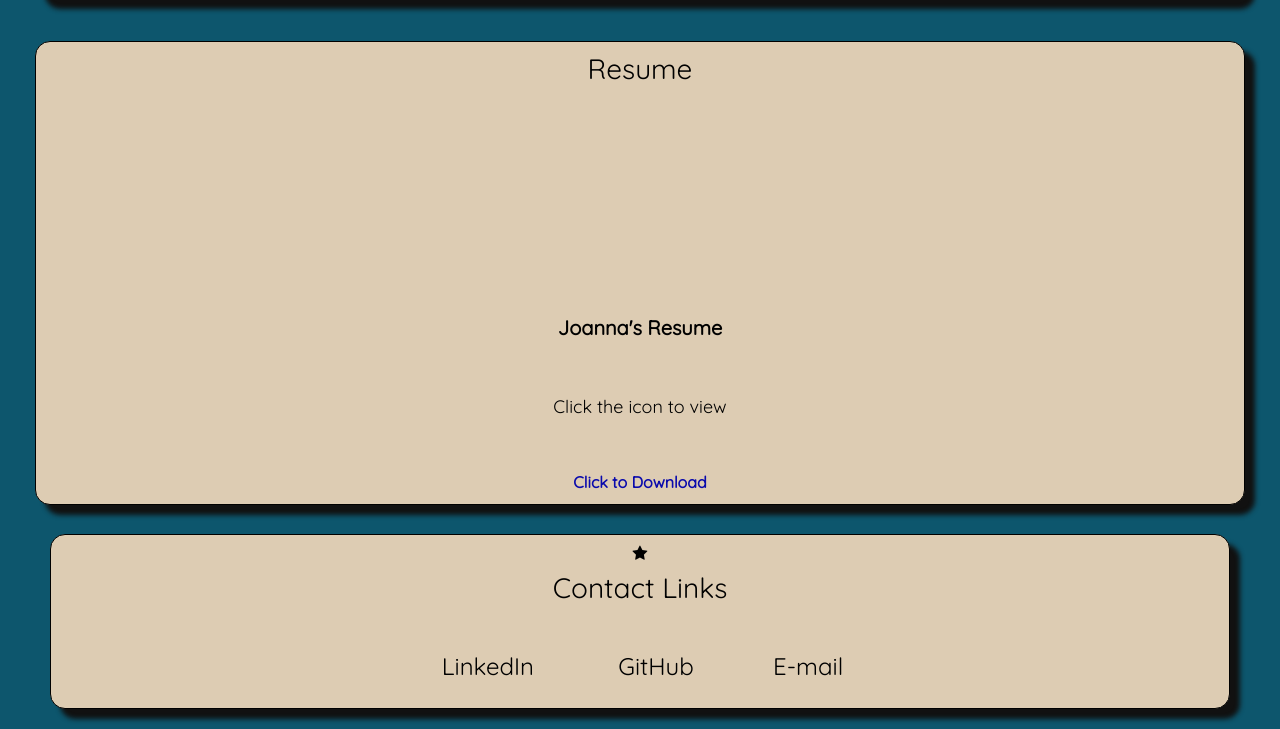
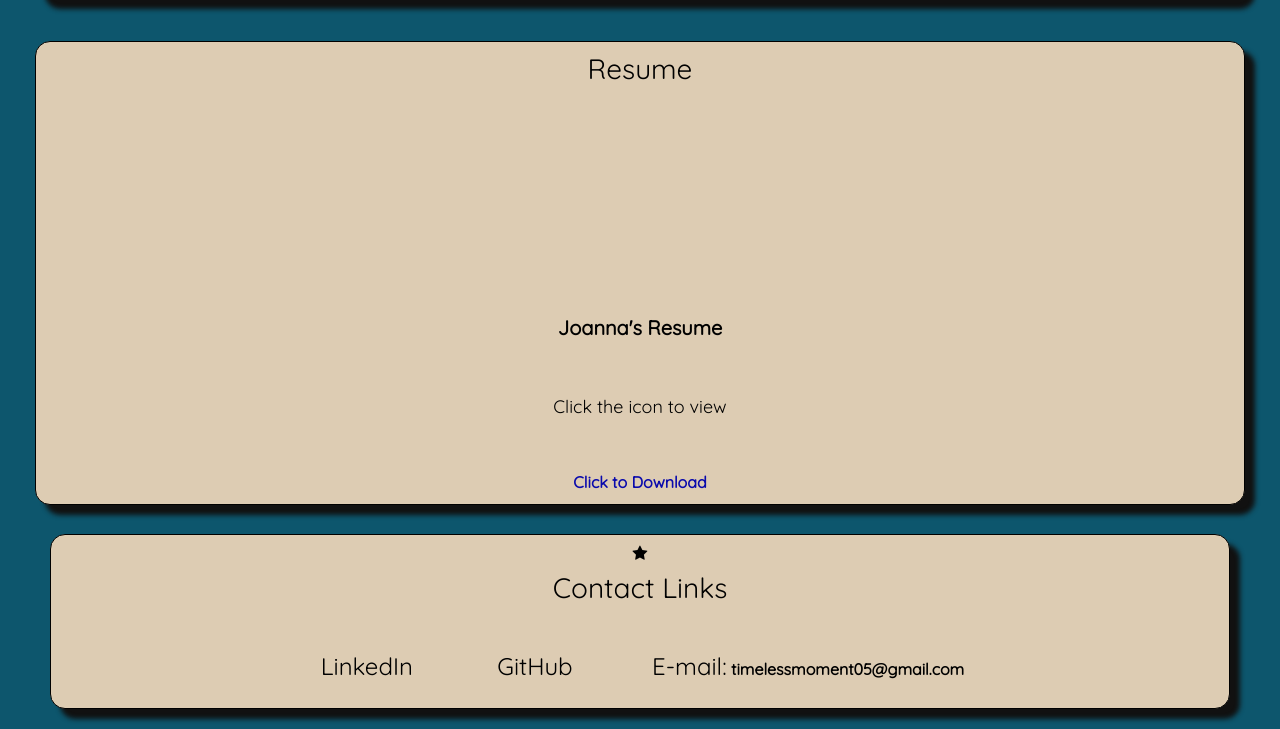
Before and after one commit to Jo37973/Joanna-Updated-Portfolio, a plain HTML site: page index.html in a window 1280 px wide. Shown: the part 1704-2433 px from the top of the page. Drawn offline with nearby package versions, Linux system fonts and the light colour scheme; no server answers.

Commit message:
adding e-mail next to e-mail clickable link

```diff
--- a/index.html
+++ b/index.html
@@ -118,7 +118,7 @@
         <ul class="getintouch">
         <li><a href="https://www.linkedin.com/in/jo37973/" target="_blank"><span class="iconify-inline" data-icon="ri:linkedin-box-fill" data-width="32" style="margin-right: 5px; vertical-align: -0.40em;"></span><h4>LinkedIn</h4></a></li>
         <li><a href="https://www.github.com/jo37973" target="_blank"><span class="iconify-inline" data-icon="bi:github" style="color: black; margin-right: 10px; vertical-align: -0.15em;" data-width="32"></span><h4>GitHub</h4></a></li>
-        <li><a href="mailto:timelessmoment05@gmail.com" target="_blank"><span class="iconify-inline" data-icon="clarity:email-solid" data-width="32" style="margin-right: 5px; vertical-align: -0.40em;"></span><h4>E-mail</h4></a></li>
+        <li><a href="mailto:timelessmoment05@gmail.com" target="_blank"><span class="iconify-inline" data-icon="clarity:email-solid" data-width="32" style="margin-right: 5px; vertical-align: -0.40em;"></span><h4>E-mail:</h4> timelessmoment05@gmail.com </a></li>
         </ul>
        </section>
   </main>
```
